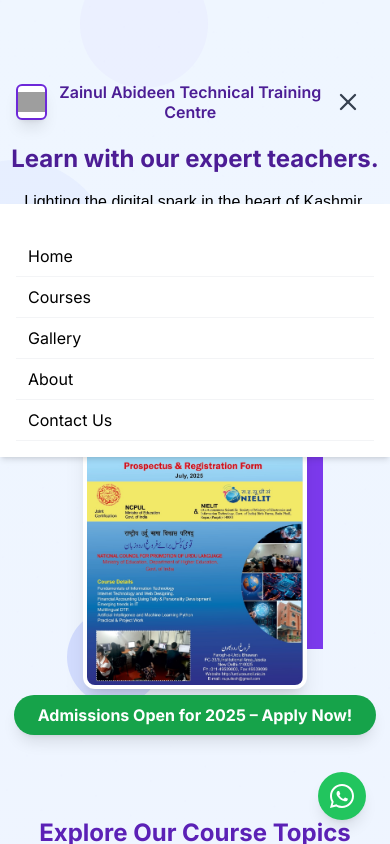
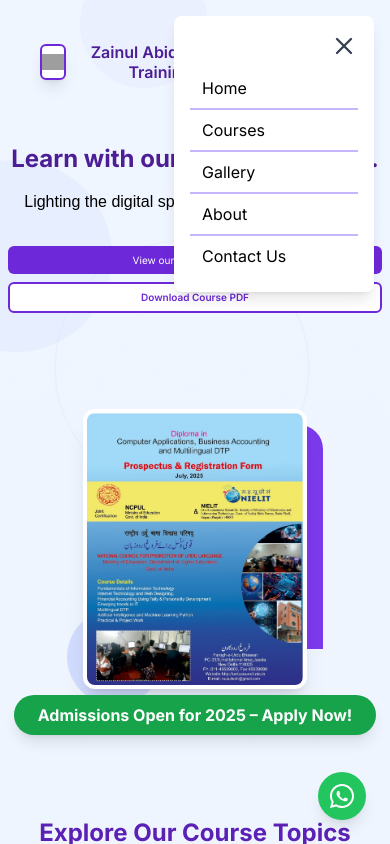
Before and after one commit to Salman-Allai/zainul-abideen, a React (Vite) app: page / in a window 390 px wide. Both pictures are taken after a click on the button "Toggle menu". Shown: the top 844 px of the page. Built offline with nearby package versions, Linux system fonts and the light colour scheme; grey boxes are pictures that could not be loaded.

Commit message:
Enhance mobile menu: thicker purple dividers, left-aligned links, and purple hover for close button

```diff
--- a/src/components/Navbar.tsx
+++ b/src/components/Navbar.tsx
@@ -52,14 +52,17 @@ const Navbar = () => {
       `}
       style={{ transition: 'opacity 0.4s' }}
     >
-      {/* Main Navbar with consistent margin to move downward */}
+      {/* Main Navbar with equal padding and margin on all sides */}
       <div
         className={`transition-all duration-300 ${
           isScrolled ? 'bg-white shadow-md' : 'bg-transparent'
         }`}
-        style={{ marginTop: '48px', paddingTop: '32px', paddingBottom: '32px' }} // marginTop for separation
+        style={{
+          padding: '24px', // Equal padding on all sides
+          margin: '16px',  // Equal margin on all sides
+        }}
       >
-        <div className="container mx-auto px-4 md:px-6 flex justify-between items-center">
+        <div className="container mx-auto flex justify-between items-center">
           {/* Logo and Institute Name */}
           <div className="flex items-center space-x-3">
             <div className="w-9 h-9 xs:w-10 xs:h-10 sm:w-12 sm:h-12 bg-white border-2 border-purple-700 rounded-md flex items-center justify-center shadow-lg">
@@ -110,7 +113,7 @@ const Navbar = () => {
 
           {/* Mobile Menu Button */}
           <button
-            className="md:hidden text-gray-700 px-3 py-2" // Same padding as nav links
+            className="md:hidden text-gray-700 px-3 py-2"
             onClick={() => setIsMenuOpen(!isMenuOpen)}
             aria-label="Toggle menu"
           >
@@ -120,33 +123,57 @@ const Navbar = () => {
       </div>
 
       {/* Mobile Menu */}
+      {isMenuOpen && (
         <div
-        className={`md:hidden bg-white absolute w-full left-0 right-0 shadow-md transition-all duration-300 ${
-          isMenuOpen ? 'max-h-96 py-4' : 'max-h-0 py-0 overflow-hidden'
-        }`}
-        style={{ marginTop: '48px', paddingTop: '32px' }} // marginTop for mobile menu too
+          className="md:hidden fixed top-4 right-4 z-50 bg-white rounded-lg shadow-lg p-4 flex flex-col items-start"
+          style={{ minWidth: 200 }}
         >
-        <div className="container mx-auto px-4 flex flex-col space-y-2 sm:space-y-4">
+          {/* Cross Button */}
+          <button
+            className="mb-2 text-gray-700 self-end hover:text-purple-700 transition-colors"
+            onClick={() => setIsMenuOpen(false)}
+            aria-label="Close menu"
+          >
+            <X size={28} />
+          </button>
           {/* Navigation Links ONLY */}
-          <div>
-            <Link to="/" className="text-base xs:text-lg sm:text-xl font-normal px-3 py-2 border-b border-gray-100 block" onClick={() => setIsMenuOpen(false)}>
+          <Link
+            to="/"
+            className="text-base xs:text-lg sm:text-xl font-normal px-3 py-2 w-full text-left border-b-2 border-purple-300 block hover:text-purple-700"
+            onClick={() => setIsMenuOpen(false)}
+          >
             Home
           </Link>
-            <Link to="/courses" className="text-base xs:text-lg sm:text-xl font-normal px-3 py-2 border-b border-gray-100 block" onClick={() => setIsMenuOpen(false)}>
+          <Link
+            to="/courses"
+            className="text-base xs:text-lg sm:text-xl font-normal px-3 py-2 w-full text-left border-b-2 border-purple-300 block hover:text-purple-700"
+            onClick={() => setIsMenuOpen(false)}
+          >
             Courses
           </Link>
-            <Link to="/gallery" className="text-base xs:text-lg sm:text-xl font-normal px-3 py-2 border-b border-gray-100 block" onClick={() => setIsMenuOpen(false)}>
+          <Link
+            to="/gallery"
+            className="text-base xs:text-lg sm:text-xl font-normal px-3 py-2 w-full text-left border-b-2 border-purple-300 block hover:text-purple-700"
+            onClick={() => setIsMenuOpen(false)}
+          >
             Gallery
           </Link>
-            <Link to="/about" className="text-base xs:text-lg sm:text-xl font-normal px-3 py-2 border-b border-gray-100 block" onClick={() => setIsMenuOpen(false)}>
+          <Link
+            to="/about"
+            className="text-base xs:text-lg sm:text-xl font-normal px-3 py-2 w-full text-left border-b-2 border-purple-300 block hover:text-purple-700"
+            onClick={() => setIsMenuOpen(false)}
+          >
             About
           </Link>
-            <Link to="/contact" className="text-base xs:text-lg sm:text-xl font-normal px-3 py-2 border-b border-gray-100 block" onClick={() => setIsMenuOpen(false)}>
+          <Link
+            to="/contact"
+            className="text-base xs:text-lg sm:text-xl font-normal px-3 py-2 w-full text-left block hover:text-purple-700"
+            onClick={() => setIsMenuOpen(false)}
+          >
             Contact Us
           </Link>
         </div>
-        </div>
-      </div>
+      )}
     </nav>
   );
 };
```
Lines whose indentation alone changed are shown as unchanged.
